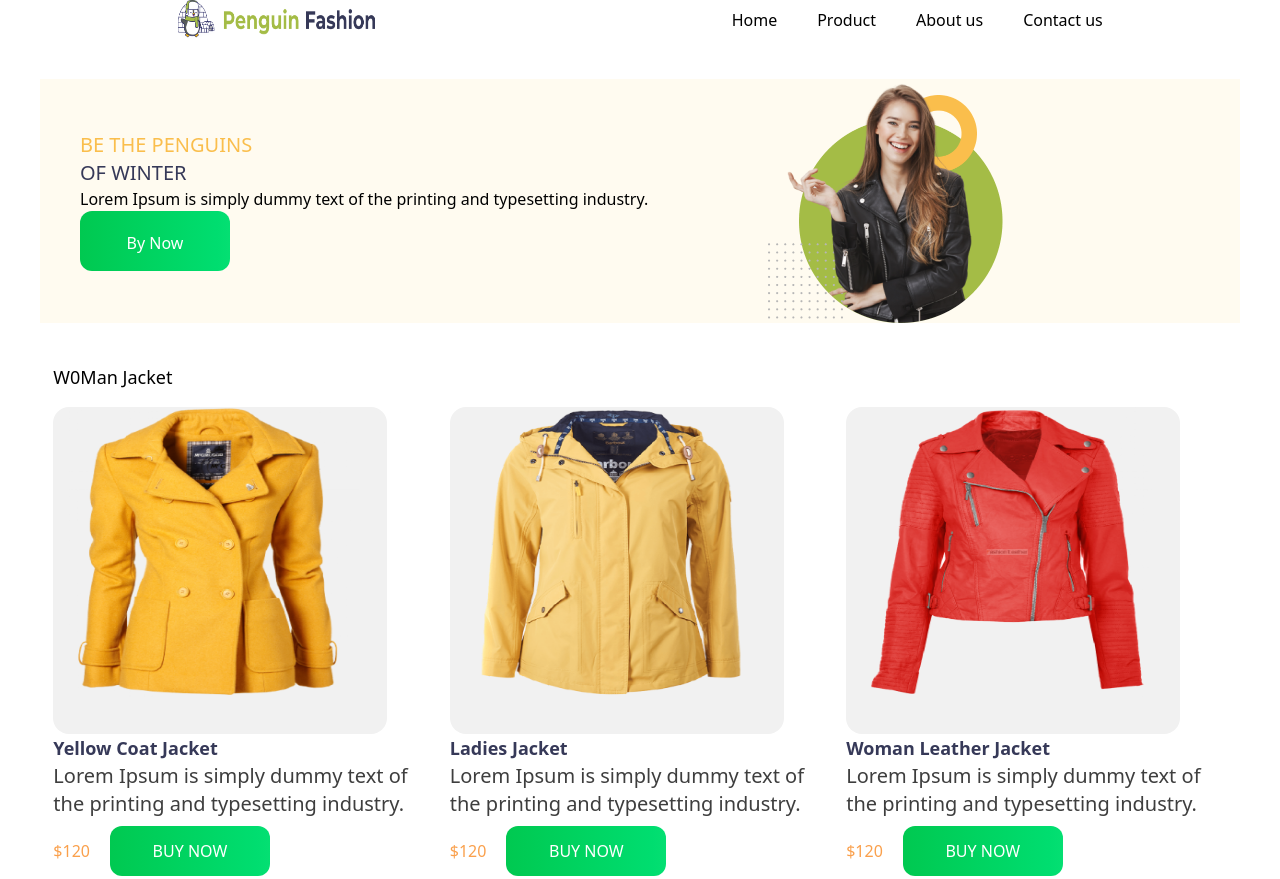
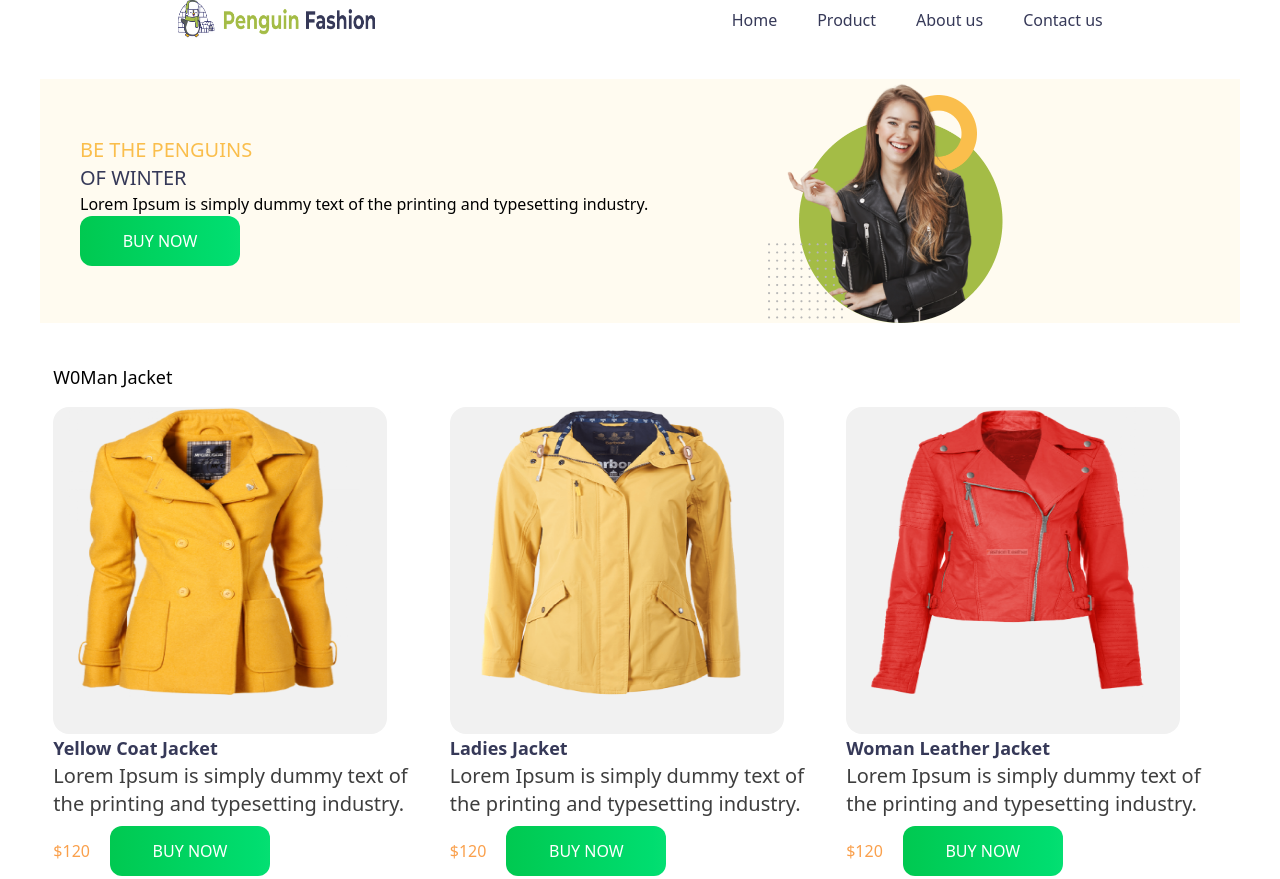
Before and after one commit to sahinealam/Penguin-Fashion, a plain HTML site: page index.html in a window 1280 px wide. Shown: the top 879 px of the page. Drawn offline with nearby package versions, Linux system fonts and the light colour scheme.

Commit message:
second commit

```diff
--- a/index.html
+++ b/index.html
@@ -10,14 +10,14 @@
 </head>
 
 <body>
-    <header >
+    <header>
         <nav class="flex justify-around">
             <div><img class="w-[200px] h-[39px]" src="./icons/logo.png" alt=""></div>
             <ul class="flex justify-center items-center gap-10 ">
-                <li><a href="#">Home</a></li>
-                <li><a href="#">Product</a></li>
-                <li><a href="#">About us</a></li>
-                <li><a href="#">Contact us</a></li>
+                <li><a href="#" class="text-[#363958] hover:text-[#FABE4C]">Home</a></li>
+                <li><a href="#" class="text-[#363958] hover:text-[#FABE4C]">Product</a></li>
+                <li><a href="#" class="text-[#363958] hover:text-[#FABE4C]">About us</a></li>
+                <li><a href="#" class="text-[#363958] hover:text-[#FABE4C]">Contact us</a></li>
             </ul>
         </nav>
         <!-- banner section -->
@@ -29,10 +29,9 @@
                     </h1>
                     <p>Lorem Ipsum is simply dummy text of the printing
                         and typesetting industry.</p>
-                    <div
-                        class="h-[60px] w-[150px] bg-linear-to-r/srgb from-green-500 to-green-400 text-center px-5 py-5 rounded-xl  ">
-                        <button class="text-white">By Now</button>
-                    </div>
+                    <button
+                        class="w-[160px] h-[50px] text-[#FFFFFF] bg-linear-to-r/srgb from-green-500 to-green-400 rounded-xl">BUY
+                        NOW</button>
                 </div>
                 <div class="items-center">
                     <img class="h-[50%] w-[50%] md:h-[100%]md-w[100%]" src="./images/model.png" alt="">
@@ -40,7 +39,7 @@
             </div>
         </section>
     </header>
-    <main >
+    <main>
         <!-- Women Jecket Section -->
         <section class=" w-11/12 mx-auto my-10">
             <h1 class="text-lg font-[48px] text-[#363958]]">W0Man Jacket</h1>
```
